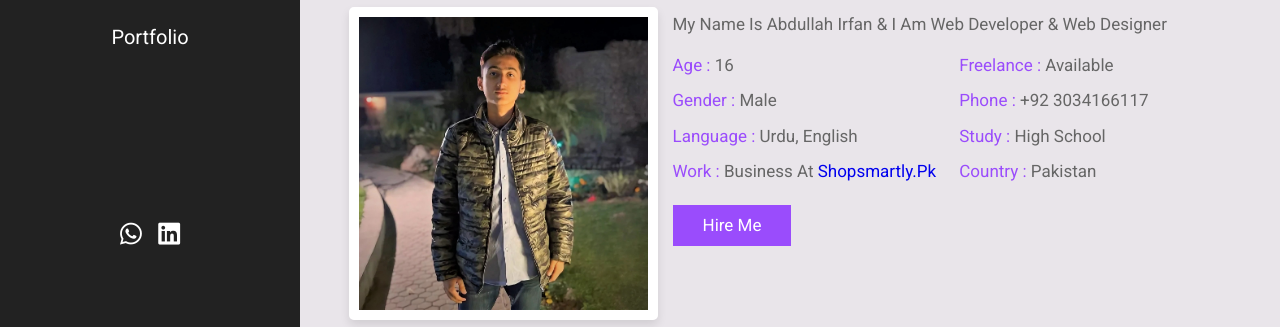
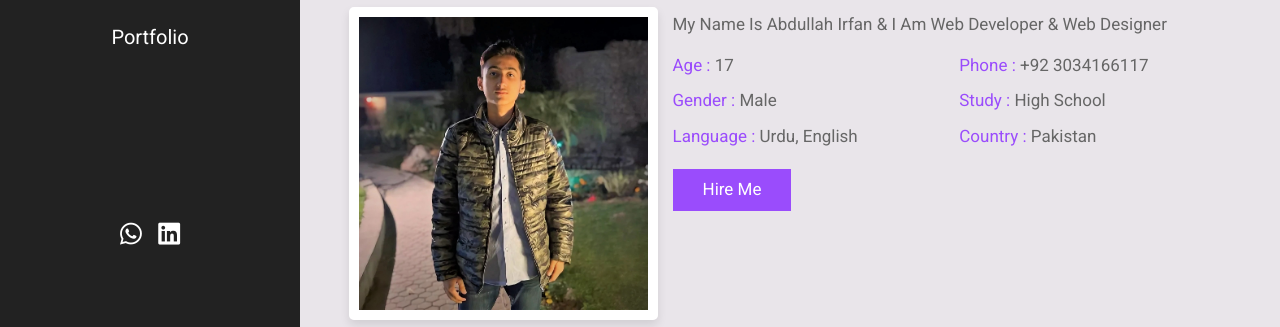
Before and after one commit to ABDULLAH11999/Portfolio, a plain HTML site: page index.html in a window 1280 px wide. Shown: the part 473-800 px from the top of the page. Drawn offline with Linux system fonts and the light colour scheme.

Commit message:
Update index.html
Signed-off-by: ABDULLAH11999 <115417634+ABDULLAH11999@users.noreply.github.com>

```diff
--- a/index.html
+++ b/index.html
@@ -77,13 +77,11 @@
         <p> my name is Abdullah Irfan & i am Web Developer & Web Designer</p>
         <div class="box-container">
             <div class="box">
-                <p> <span> age : </span> 16 </p>
+                <p> <span> age : </span> 17 </p>
                 <p> <span> gender : </span> male </p>
                 <p> <span> language : </span> Urdu, english </p>
-                <p> <span> work : </span> Business at <a href="https://shopsmartly.pk/">shopsmartly.pk</a></p>
             </div>
             <div class="box">
-                <p> <span> freelance : </span> available </p>
                 <p> <span> phone : </span> +92 3034166117 </p>
                 <p> <span> Study : </span>High School </p>
                 <p> <span> country : </span> Pakistan </p>
```
